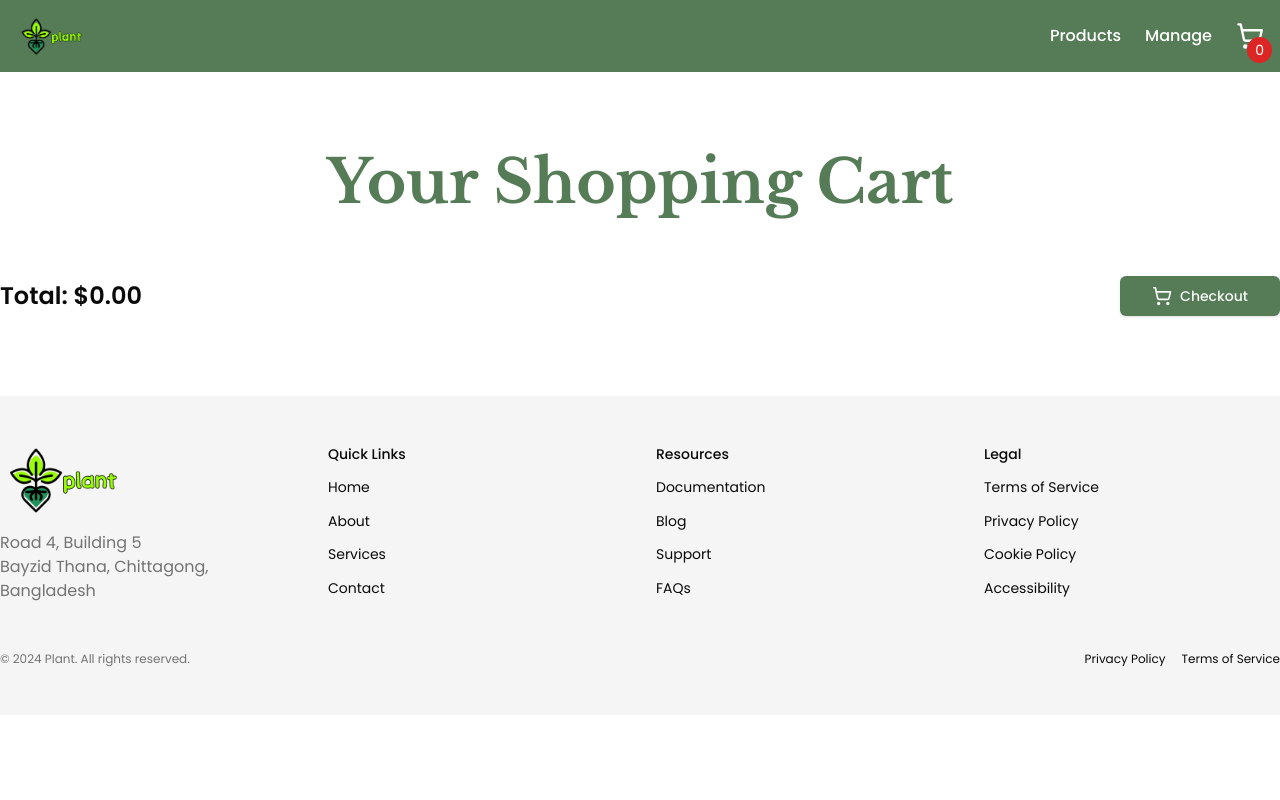
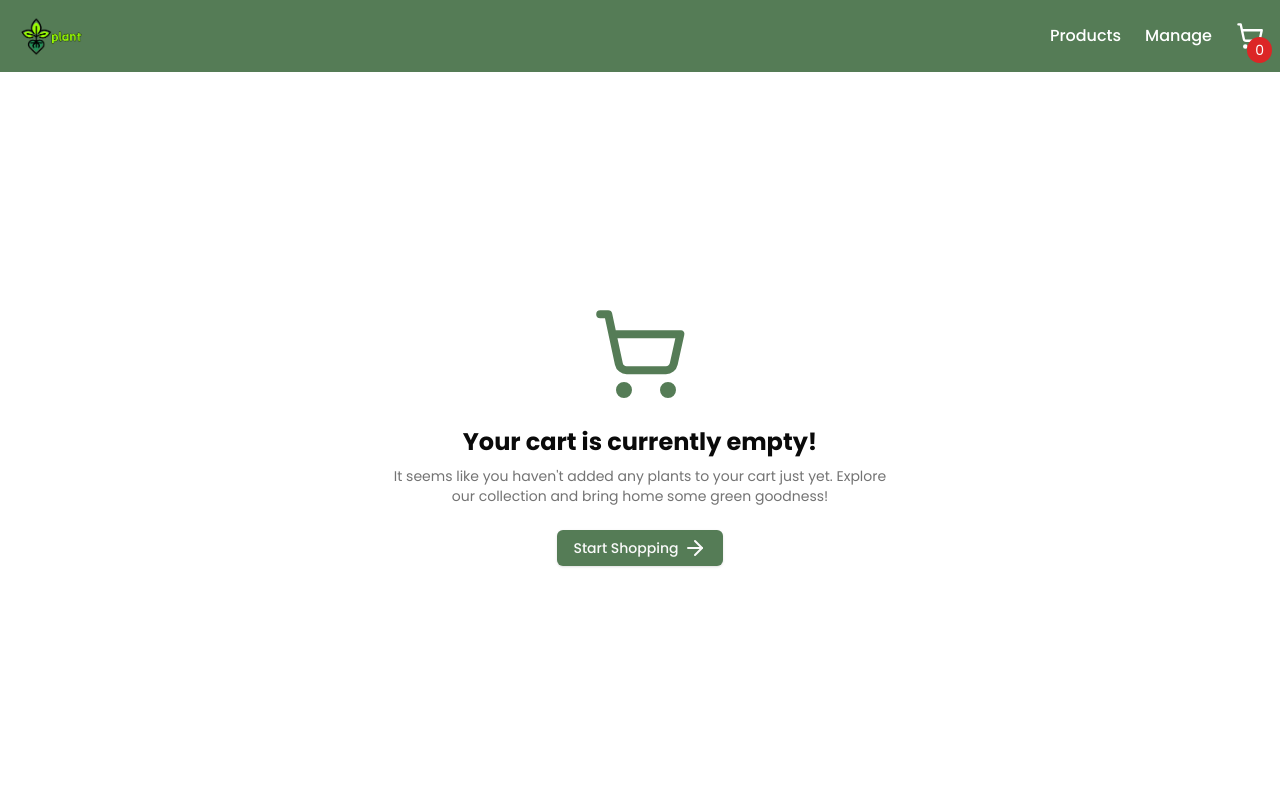
Before and after one commit to reZerOR/nursery-project-client, a React (Vite) app: page /cart in a window 1280 px wide. Shown: the top 800 px of the page. Built offline with nearby package versions, Linux system fonts and the light colour scheme.

Commit message:
not found anything component added

```diff
--- /dev/null
+++ b/src/components/NotFound.tsx
@@ -0,0 +1,44 @@
+import React from "react";
+import { Button } from "./ui/button";
+import { ArrowRight } from "lucide-react";
+import { useNavigate } from "react-router-dom";
+
+interface EmptyStateProps {
+  buttonText: string;
+  navigateTo: string;
+  title: string;
+  description: string;
+  IconComponent: React.ElementType;
+}
+
+const NotFound = ({
+  buttonText,
+  navigateTo,
+  title,
+  description,
+  IconComponent, // Default icon component
+}: EmptyStateProps) => {
+  const navigate = useNavigate();
+  return (
+    <div className="flex flex-col items-center justify-center bg-background text-foreground p-4">
+      <div className="text-center">
+        <IconComponent
+          className="mx-auto h-24 w-24 text-primary1 mb-6"
+          aria-hidden="true"
+        />
+        <h1 className="text-2xl font-bold mb-2">{title}</h1>
+        <p className="text-muted-foreground text-sm max-w-lg mb-6">
+          {description}
+        </p>
+        <Button
+          onClick={() => navigate(navigateTo)}
+          className="flex items-center justify-center mx-auto gap-1"
+        >
+          {buttonText} <ArrowRight />
+        </Button>
+      </div>
+    </div>
+  );
+};
+
+export default NotFound;
--- a/src/components/ProductHolder.tsx
+++ b/src/components/ProductHolder.tsx
@@ -15,6 +15,8 @@
 import PlanPagination from "./PlanPagination";
 import { useSearchParams } from "react-router-dom";
 import Heading from "./Heading";
+import { PackageX } from "lucide-react";
+import NotFound from "./NotFound";
 
 const sortOptions = [
   { value: "default", label: "Default" },
@@ -99,7 +101,7 @@
 
   return (
     <div className={`${containerStyle}`}>
-      <Heading text="Our Plants"/>
+      <Heading text="Our Plants" />
       <div className="mb-5 flex md:flex-row flex-col gap-5">
         <Input
           type="text"
@@ -157,13 +159,20 @@
           </Select>
         </div>
       </div>
+      {!isLoading && currentProducts?.length === 0 && (
+        <NotFound
+          navigateTo="/add-product"
+          buttonText="Add plant"
+          IconComponent={PackageX}
+          title="No plant found!"
+          description=" Please check back soon for fresh plants and new arrivals! or you can add plant."
+        />
+      )}
       <div
         className={`grid md:grid-cols-3 min-[480px]:grid-cols-2 lg:grid-cols-4 gap-5 md:gap-3 max-[480px]:place-items-center lg:gap-5`}
       >
         {isLoading ? (
           <p>Loading...</p>
-        ) : product?.data.length === 0 ? (
-          <p>There no Plants</p>
         ) : (
           currentProducts?.map((item: Product) => (
             <ProuductCard key={item._id} product={item} />
--- a/src/pages/Cart.tsx
+++ b/src/pages/Cart.tsx
@@ -6,11 +6,25 @@
 import { deleteProduct, updateCart } from "@/redux/features/cart/cartSlice";
 import Heading from "@/components/Heading";
 import { useNavigate } from "react-router-dom";
+import NotFound from "@/components/NotFound";
 
 export default function CartPage() {
   const cart = useAppSelector((state) => state.cart);
-  const navigate = useNavigate()
+  const navigate = useNavigate();
   const dispatch = useAppDispatch();
+  if (cart.products.length === 0) {
+    return (
+      <div className="h-[calc(100dvh-72px)] flex justify-center">
+        <NotFound
+          title="Your cart is currently empty!"
+          description="It seems like you haven't added any plants to your cart just yet. Explore our collection and bring home some green goodness!"
+          buttonText="Start Shopping"
+          navigateTo="/products"
+          IconComponent={ShoppingCart}
+        />
+      </div>
+    );
+  }
 
   return (
     <div className={`${containerStyle} mb-20`}>
@@ -68,7 +82,11 @@
         <div className="text-2xl font-semibold">
           Total: ${cart.total.toFixed(2)}
         </div>
-        <Button onClick={()=> navigate('/checkout')} size="lg" className="px-8 bg-primary1 hover:bg-primary1/80">
+        <Button
+          onClick={() => navigate("/checkout")}
+          size="lg"
+          className="px-8 bg-primary1 hover:bg-primary1/80"
+        >
           <ShoppingCart className="mr-2 h-5 w-5" /> Checkout
         </Button>
       </div>
--- a/src/pages/ProductDetails.tsx
+++ b/src/pages/ProductDetails.tsx
@@ -12,6 +12,9 @@
   const { id } = useParams();
   const { data: product } = useGetAProductQuery({ id: id! });
   const dispatch = useAppDispatch();
+  if(!product?.data){
+    return null
+  }
   const { _id, title, price, category, imageUrl, quantity } =
     product?.data as Product;
   const handleCart = () => {
```
